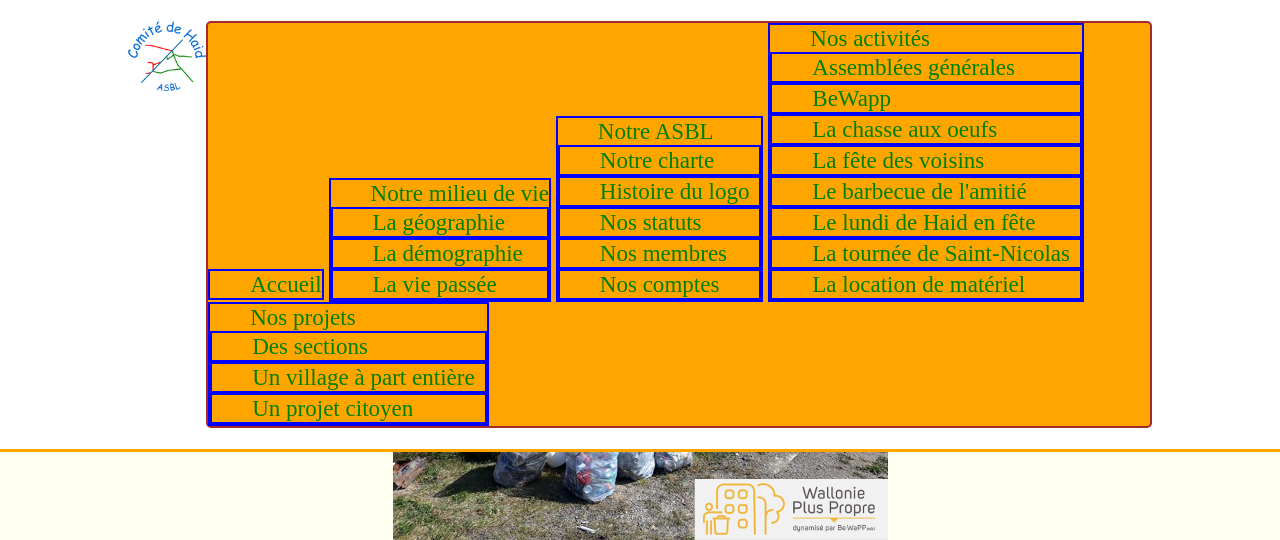
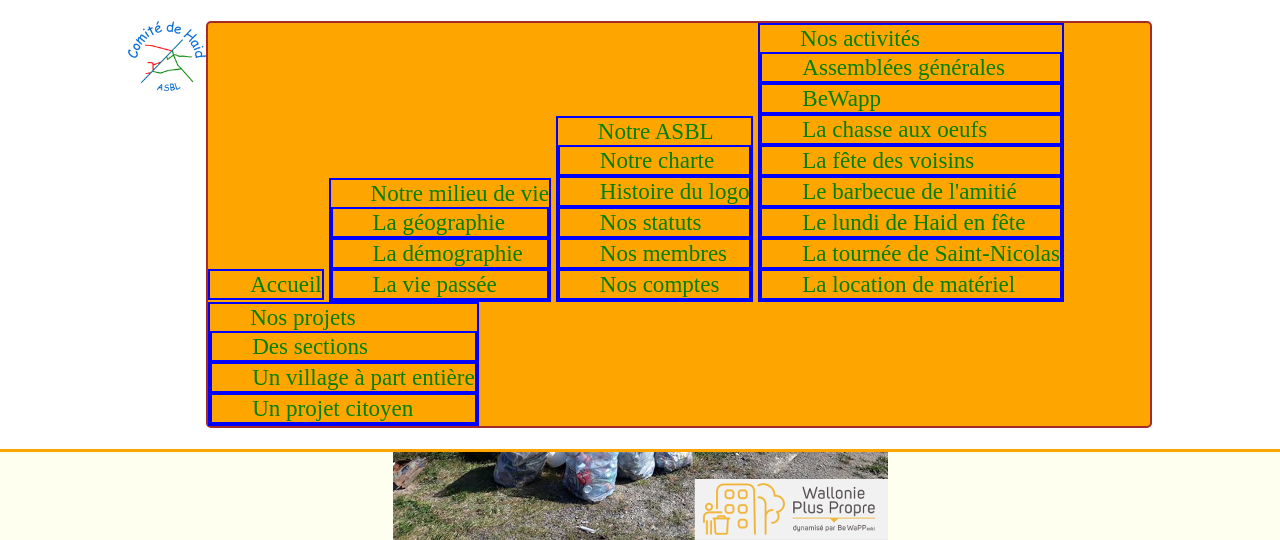
Before and after one commit to comithaid/Haid.be, a PHP site: page /BeWapp.html in a window 1280 px wide. Shown: the top 540 px of the page. Run offline with PHP 8.4, Linux system fonts and the light colour scheme.

Commit message:
Update style.css

```diff
--- a/style.css
+++ b/style.css
@@ -127,7 +127,7 @@ span {
 /* menu et sous-menu en colonne */
 #menu-deroulant ul li {
     	display: flex;
-	padding: 0px 10px 0px 0px;
+	padding: 0px;
 }
 /*#menu-deroulant a {
     	text-decoration: none;
```
